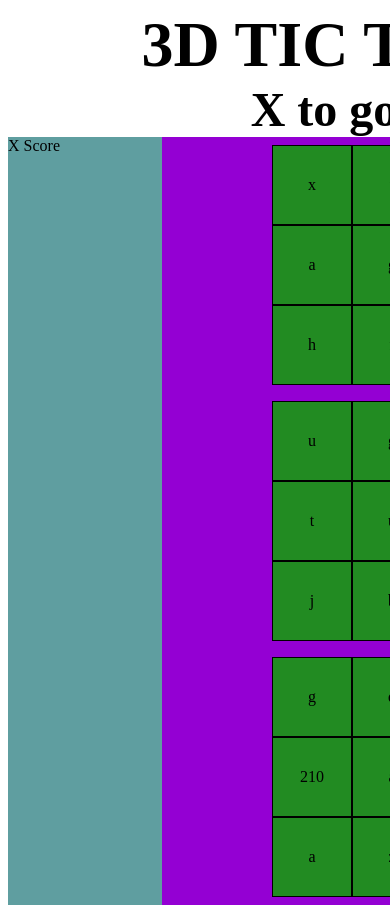
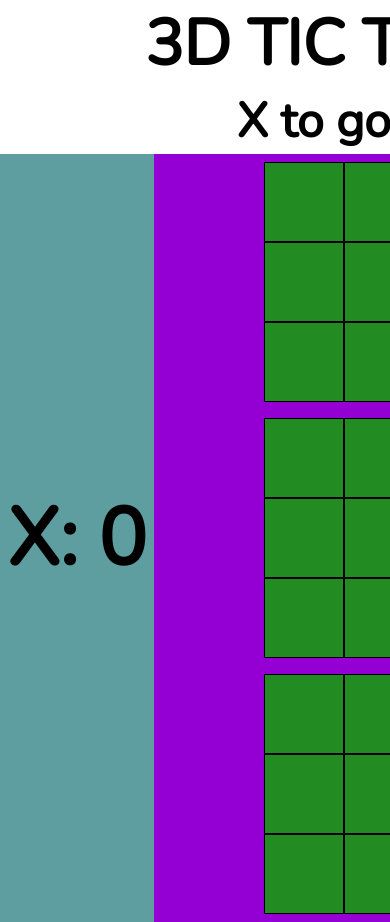
Before and after one commit to Iamasamwich/ttt3d, a React (Create React App) app: page / in a window 390 px wide. Shown: the top 922 px of the page. Built offline with nearby package versions, Linux system fonts and the light colour scheme.

Commit message:
pretty much working, needs mobile styling

```diff
--- a/src/components/App.js
+++ b/src/components/App.js
@@ -5,53 +5,79 @@ import Panels from './Panels';
 import Status from './Status';
 
 import checkWinner from '../logic/checkWinner';
+import resetBoard from '../logic/resetBoard';
 
 const App = () => {
 
   const [board, setBoard] = useState([
     [
-      ['x', 't', 'c'],
-      ['a', 'g', 'f'],
-      ['h', 'f', 'b']
+      [null, null, null],
+      [null, null, null],
+      [null, null, null],
     ], [
-      ['u', 'g', 'u'],
-      ['t', 'u', 'c'],
-      ['j', 'b', 'x']
+      [null, null, null],
+      [null, null, null],
+      [null, null, null],
     ], [
-      ['g', 'q', 'x'],
-      ['210', 'a', 1],
-      ['a', 'z', 'c']
+      [null, null, null],
+      [null, null, null],
+      [null, null, null],
     ]
   ]);
-  const [whoseTurn, setWhoseTurn] = useState('X');
-  const [whoWentFirst, setWhoWentFirst] = useState('X');
-  const [turnCount, setTurnCount] = useState(0);
+  const [whoseTurn, setWhoseTurn] = useState('');
+  const [whoWentFirst, setWhoWentFirst] = useState('');
   const [score, setScore] = useState([0,0]);
   const [winner, setWinner] = useState(null);
-  const [loadShown, setLoadShown] = useState(false);
+  // const [loadShown, setLoadShown] = useState(false);
 
   useEffect(() => {
-    console.log('board useEffect, checking winner');
     const result = checkWinner(board);
-    console.log('useEffect board result', result);
-  }, [board])
+    if (result) {
+      const newScore = JSON.parse(JSON.stringify(score));
+      if (result === 'X') {
+        newScore[0] ++;
+      } else {
+        newScore[1] ++;
+      };
+      setScore(newScore);
+      setWinner(result);
+    };
+    if (whoseTurn === '') {
+      setWhoseTurn('X');
+    } else if (whoseTurn === 'X' && !winner) {
+      setWhoseTurn('O');
+    } else if (whoseTurn === 'O' && !winner) {
+      setWhoseTurn('X')
+    };
+
+    if (winner) {
+      setWinner(null);
+    };
+
+  }, [board]);
+
 
   const handleSquareClick = (square) => {
+    if (winner) return;
     const l = square[0];
     const r = square[1];
     const s = square[2];
     // const newBoard = [...board]; // this isn't creating an immutable copy, so it's done the JSON parse stringify way...
     const newBoard = JSON.parse(JSON.stringify(board));
     newBoard[l][r][s] = whoseTurn;
-    console.log('setting new board');
     setBoard(newBoard);
-    // whoseTurn === 'X' ?
-    //   setWhoseTurn('Y') :
-    //   setWhoseTurn('X')
+  };
+
+  const handleAppClick = (e) => {
+    if (winner) {
+      setBoard(resetBoard);
+    };
   };
 
   return (
-    <div className='app'>
+    <div className='app'
+      onClick={handleAppClick}
+    >
       <div className='heading'>
         <h1>3D TIC TAC TOE</h1>
       </div>
--- a/src/components/Panels.js
+++ b/src/components/Panels.js
@@ -1,20 +1,19 @@
 import React from 'react';
 import Board from './Board';
 
-const Panels = ({board, squareClicked}) => {
+const Panels = ({board, squareClicked, score}) => {
 
   return (
     <div className='panels'>
       <div className='score'>
-        X Score
+        <h3>X: {score[0]}</h3>
       </div>
       <Board board={board} squareClicked={squareClicked} />
       <div className='score'>
-        Y score
+        <h3>O: {score[1]}</h3>
       </div>
     </div>
-  )
-}
-
+  );
+};
 
 export default Panels;
--- a/src/components/Square.js
+++ b/src/components/Square.js
@@ -14,7 +14,9 @@ const Square = ({layerNum, rowNum, squareNum, square, squareClicked}) => {
     <div
       className='square'
       onClick={handleClick}>
-      {square}
+        <h5>
+          {square}
+        </h5>
     </div>
   )
 };
--- a/src/components/Status.js
+++ b/src/components/Status.js
@@ -1,15 +1,13 @@
 import React from 'react';
 
 const Status = ({whoseTurn, winner}) => {
-
-  console.log(whoseTurn, winner);
 
   return (
     <div className='status'>
       {winner === null ?
         <h2>{whoseTurn} to go next...</h2>
         :
-        null
+        <h2>{winner} won the game!</h2>
       }
     </div>
   );
--- a/src/logic/checkWinner.js
+++ b/src/logic/checkWinner.js
@@ -10,6 +10,10 @@ const checkWinner = (board) => {
   let colDiag = [];
   let negRowDiag = [];
   let negColDiag = [];
+  let tlubrl = [];
+  let trubll = [];
+  let brutll = [];
+  let blutrl = [];
 
   const checkTriple = (type) => {
     if (type[0] === type[1] && type[0] === type[2] && type[0] !== null) {
@@ -17,14 +21,16 @@ const checkWinner = (board) => {
     };
   };
 
-  //l r 'c' 9
-  //l 'r' c 9
-  //l 'rc' 3
-  //l 'r-c' 3
+  for (let a = 0; a < 3; a ++) {
+    //check topleftupper to bottomrightlower
+    tlubrl[a] = board[a][a][a];
+    //check toprightupper to bottomleftlower
+    trubll[a] = board[a][a][2-a];
+    //check bottomrightupper to topleftlower
+    brutll[a] = board[a][2-a][2-a];
+    //check bottomleftupper to toprightlower
+    blutrl[a] = board[a][2-a][a]
 
-  //check
-
-  for (let a = 0; a < 3; a ++) {
     for (let b = 0; b < 3; b ++) {
       //same layer diagonals
       posDiag[b] = board[a][b][b];
@@ -33,9 +39,8 @@ const checkWinner = (board) => {
       rowDiag[b] = board[b][a][b];
       negRowDiag[b] = board[b][a][2 - b];
       //same col cross layer diags
-      colDiag[b] = board[a][a][b];
+      colDiag[b] = board[b][b][a];
       negColDiag[b] = board[b][2 - b][a];
-
 
       for (let c = 0; c < 3; c ++) {
         //check across on each layer (9) same layer same row increasing column
@@ -45,136 +50,27 @@ const checkWinner = (board) => {
         //check vertical down (9) same row and column, increasing layer
         layers[c] = board[c][a][b];
       };
-      console.log('checking rows');
-      if (checkTriple(rows)) {
-        return rows[0];
-      };
-      console.log('checking cols');
-      if (checkTriple(cols)) {
-        return cols[0];
-      };
-      console.log('checking layers');
-      if (checkTriple(layers)) {
-        return layers[0];
-      };
+      //see if any of the solutions that need all three variables succeeded
+      if (checkTriple(rows)) return rows[0];
+      if (checkTriple(cols)) return cols[0];
+      if (checkTriple(layers)) return layers[0];
     };
-    console.log('checking posDiag');
-    if (checkTriple(posDiag)) {
-      return posDiag[0];
-    };
-    console.log('checking negDiag');
-    if (checkTriple(negDiag)) {
-      return negDiag[0];
-    }
-    console.log('checking rowDiag');
+    //see if any solutions that require 2 variables succeeded
+    if (checkTriple(posDiag)) return posDiag[0];
+    if (checkTriple(negDiag)) return negDiag[0];
     if (checkTriple(rowDiag)) return rowDiag[0];
-
-    console.log('checking colDiag');
+    if (checkTriple(negRowDiag)) return negRowDiag[0];
     if (checkTriple(colDiag)) return colDiag[0];
-    console.log('checking negRowDiag');
-    if (checkTriple(negRowDiag)) return negRowDiag[0];
-
-    console.log('checking negColDiag');
     if (checkTriple(negColDiag)) return negColDiag[0];
   };
+  //see if solutions that need 1 variable succeeded
+  if (checkTriple(tlubrl)) return tlubrl[0];
+  if (checkTriple(trubll)) return trubll[0];
+  if (checkTriple(brutll)) return brutll[0];
+  if (checkTriple(blutrl)) return blutrl[0];
 
-
-
-
-
-  //check down each layer (9) same layer same column increasing row
-
-
-  // for (let l = 0; l < 3; l ++) {
-  //   for (let r = 0; r < 3; r ++) {
-  //     for (let c = 0; c < 3; c ++) {
-  //       triple[c] = board[l][r][c];
-  //     };
-  //     if ((triple[0] === triple[1]) && (triple[0] === triple[2]) && triple[0] !== null) {
-  //       return triple[0];
-  //     };
-  //   };
-  // };
-
-  // for (let l = 0; l < 3; l ++) {
-  //   for (let c = 0; c < 3; c ++) {
-  //     for (let r = 0; r < 3; r ++) {
-  //       triple[r] = board[l][r][c];
-  //     };
-  //     if (triple[0] === triple[1] && triple[0] === triple[2] && triple[0] !== null) {
-  //       return triple[0];
-  //     };
-  //   };
-  // };
-
-  // //check diagonals each layer (3) same layer increasing col and row
-  // for (let l = 0; l < 3; l ++) {
-  //   for (let rc = 0; rc < 3; rc ++) {
-  //     triple[rc] = board[l][rc][rc];
-  //   };
-  //   if (checkMatch(triple)) {
-  //     return triple[0];
-  //   };
-  // };
-
-  // //check diagnonals each layer (3) same layer increasing row, decreasing col
-  // console.log('checking backwards diagonals');
-  // for (let l = 0; l < 3; l ++) {
-  //   for (let rc = 0; rc < 3; rc ++) {
-  //     triple[rc] = board[l][rc][2 - rc];
-  //   };
-  //   if (checkMatch(triple)) {
-  //     return triple[0];
-  //   };
-  // };
-  // abb
-  // bab
-  // bba
-
-  // for (let r = 0; r < 3; r ++) {
-  //   for (let c = 0; c < 3; c ++) {
-  //     for (let l = 0; l < 3; l ++) {
-  //       triple[l] = board[l][r][c];
-  //     };
-  //     if (checkMatch(triple)) {
-  //       return triple[0];
-  //     };
-  //   };
-  // };
-
-  //check diagonals through layers same row increasing layer and col (3)
-  // for (let r = 0; r < 3; r ++) {
-  //   for (let lc = 0; lc < 3; lc ++) {
-  //     triple[lc] = board[lc][r][lc];
-  //   };
-  //   if (checkMatch(triple)) {
-  //     return triple[0];
-  //   };
-  // };
-  //check diagonals through layers same column increasing layer and row(3)
-  // for (let c = 0; c < 3; c ++) {
-  //   for (let lr = 0; lr < 3; lr ++) {
-  //     triple[lr] = board[lr][lr][c];
-  //   }
-  //   if (checkMatch(triple)) {
-  //     return triple[0];
-  //   };
-  // }
-
-  //check diagonals through layers same row inc layer and column (3)
-  //check diagonals through layers same row inc layer dec column (3)
-
-
-
-
-  return ('returning results');
+  //if not, return nothing;
+  return;
 };
 
-
-
 export default checkWinner;
-
-// * 8 on each layer (24 total)
-// * 9 going down through the layers
-// * 12 going diagonally through the layers down or across
-// * 2 going diagonally through the layers diagonally...
--- a/src/style/style.css
+++ b/src/style/style.css
@@ -1,5 +1,12 @@
+@import url('https://fonts.googleapis.com/css2?family=Nunito:wght@200&display=swap');
+
 * {
   box-sizing: border-box;
+}
+
+body {
+  font-family: 'Nunito', sans-serif;
+  margin: 0;
 }
 
 .app {
@@ -24,6 +31,16 @@ h2 {
   font-size: 3em;
 }
 
+h3 {
+  margin: 0;
+  font-size: 5em;
+}
+
+h5 {
+  margin: 0;
+  font-size: 50px;
+}
+
 .status {
   text-align: center;
 }
@@ -41,6 +58,10 @@ h2 {
 .score {
   background-color: cadetblue;
   width: 20%;
+  display: flex;
+  flex-direction: column;
+  justify-content: center;
+  align-items: center;
 }
 
 .board {
```
Also changed, not shown: 1 other file (tests, documents, lock files or other folders).
